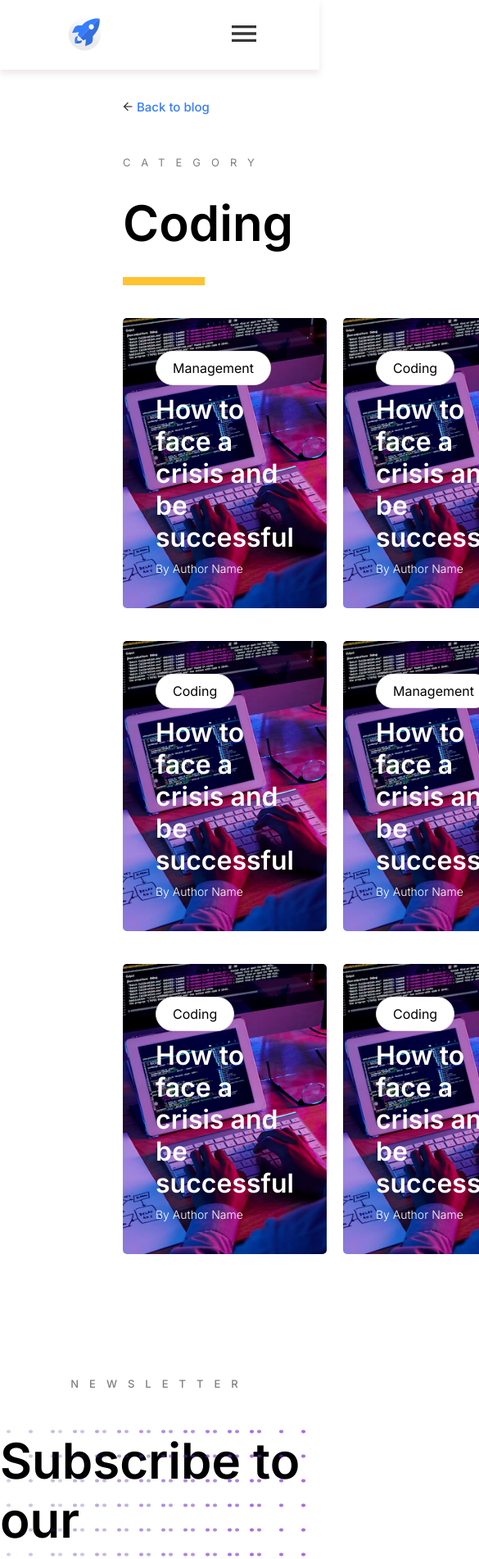
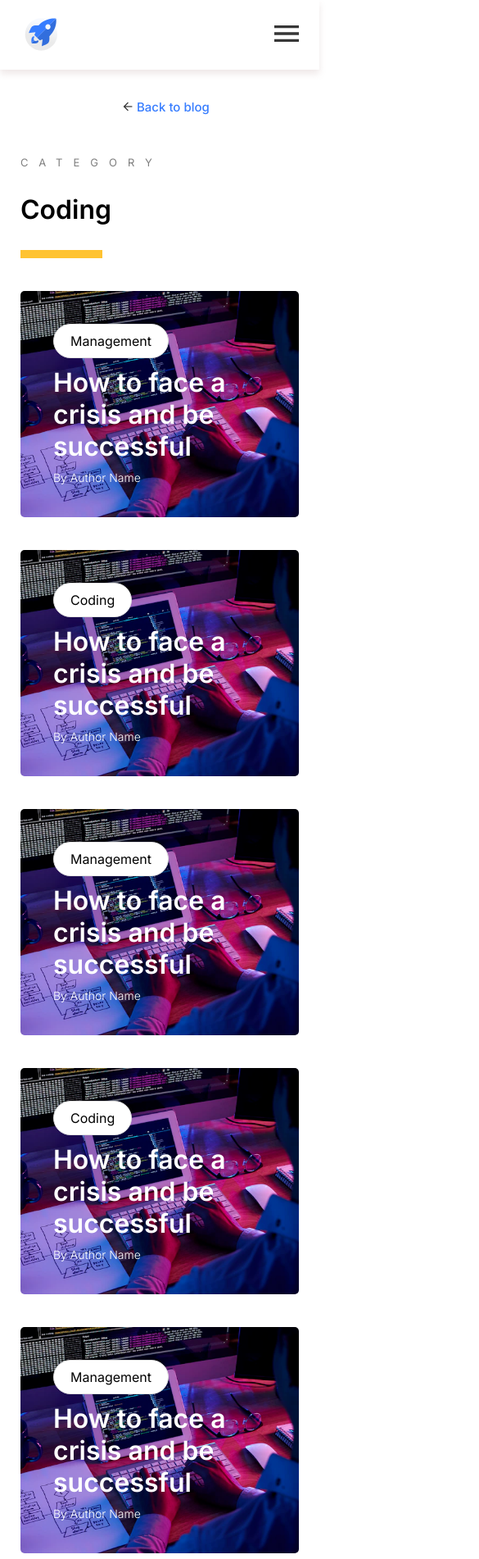
Before and after one commit to ViktorShev/WeDevelop_React_Page_Mock, a React (Create React App) app: page /coding in a window 390 px wide. Shown: the top 1902 px of the page at 82% size, 585 px wide, since content can reach past the window. Built offline with nearby package versions, Linux system fonts and the light colour scheme.

Commit message:
finish implementing 95% of mobile/responsive css

```diff
--- a/src/components/Breadcrumb/Breadcrumb.js
+++ b/src/components/Breadcrumb/Breadcrumb.js
@@ -1,5 +1,6 @@
-import PropTypes from 'prop-types'
-import './Breadcrumb.scss'
+import PropTypes from 'prop-types';
+import searchIcon from '../../img/breadcrumbSearchIcon.svg';
+import './Breadcrumb.scss';
 
 function Breadcrumb(props) {
   const {
@@ -8,10 +9,27 @@ function Breadcrumb(props) {
 
   return (
     <div className='breadcrumb'>
-      <span className='breadcrumbCategoriesText'>Categories </span>
-      {categories.map((category, i) => {
-        return <button key={i}><a href={category.url}>{category.categoryName}</a></button>
-      })}
+      <div className='desktopBreadcrumb'>
+        <div className='desktopBreadcrumbContent'>
+          <span>Categories</span>
+          {categories.map((category, i) => {
+            return <button key={i}><a href={category.url}>{category.categoryName}</a></button>
+          })}
+        </div>
+        <img src={searchIcon} alt=""/>
+      </div>
+      <div className='mobileBreadcrumb'>
+        <div className='mobileBreacrumbContent'>
+          <span>Categories </span>
+          <select>
+            <option>All</option>
+            {categories.map((category, i) => {
+              return <option key={i}><a href={category.url}>{category.categoryName}</a></option>
+            })}
+          </select>
+        </div>
+        <img src={searchIcon} alt=""/>
+      </div>
     </div>
   )
 }
--- a/src/components/Breadcrumb/Breadcrumb.scss
+++ b/src/components/Breadcrumb/Breadcrumb.scss
@@ -1,9 +1,43 @@
-.breadcrumb {
+.desktopBreadcrumb {
   display: flex;
-  margin-left: 150px;
+  flex-flow: row wrap;
+  justify-content: space-between;
+}
+
+.desktopBreadcrumb img {
+  margin-right: 65px;
+}
+
+.desktopBreadcrumbContent {
+  display: flex;
   flex-flow: row wrap;
   align-items: center;
-  column-gap: 10px;
+  margin-left: 150px;
+}
+
+.mobileBreadcrumb {
+  display: none;
+}
+
+.mobileBreacrumbContent {
+  margin-right: auto;
+  display: flex;
+  flex-flow: column;
+  row-gap: 5px;
+}
+
+.mobileBreacrumbContent select {
+  background: white;
+  border-radius: 4px;
+  border: none;
+  outline: none;
+  padding: 4px 10px 4px 16px;
+  height: 30px;
+}
+
+.mobileBreadcrumb img {
+  margin-right: 25px;
+  margin-left: auto;
 }
 
 .breadcrumb span {
@@ -23,6 +57,7 @@
 }
 
 .breadcrumb button {
+  margin-left: 10px;
   height: 35px;
   border: 1px solid #E1E1E1;
   border-radius: 100px;
@@ -33,3 +68,16 @@
 .breadcrumb button:hover {
   box-shadow: 0px 5px 8px rgba(0, 0, 0, 0.2);
 }
+
+@media (max-width: 950px) {
+  .desktopBreadcrumb {
+    display: none;
+  }
+
+  .mobileBreadcrumb {
+    display: flex;
+    flex-flow: row;
+    justify-content: space-around;
+    margin-left: 25px;
+  }
+}
--- a/src/components/Navbar/Navbar.scss
+++ b/src/components/Navbar/Navbar.scss
@@ -1,7 +1,7 @@
 .navbar {
   display: flex;
   flex-flow: row wrap;
-  justify-content: space-around;
+  justify-content: space-between;
   align-items: center;
   background-color: white;
   box-shadow: 0px 5px 8px rgba(175, 138, 138, 0.2);
@@ -13,8 +13,25 @@
   z-index: 2;
 }
 
+.navbarImage .desktop {
+  margin-left: 150px;
+  margin-right: auto;
+}
+
 .navbarImage .mobile {
   display: none;
+}
+
+@media (max-width: 1150px) {
+  .navbarImage .desktop {
+    display: none;
+  }
+
+  .navbarImage .mobile {
+    display: block;
+    margin-left: 150px;
+    margin-right: auto;
+  }
 }
 
 @media (max-width: 950px) {
@@ -24,11 +41,15 @@
 
   .navbarImage .mobile {
     display: block;
+    margin-left: 25px;
+    margin-right: auto;
   }
 }
 
 .mobileMenu {
   display: none;
+  margin-right: 25px;
+  margin-left: auto;
 }
 
 .mobileMenu button {
@@ -108,6 +129,11 @@
   }
 }
 
+.links {
+  margin-right: 65px;
+  margin-left: auto;
+}
+
 .links a {
   padding: 25px;
   font-family: 'Inter';
--- a/src/components/Newsletter/Newsletter.js
+++ b/src/components/Newsletter/Newsletter.js
@@ -14,7 +14,7 @@ function NewsletterSubscriptionForm(props) {
         <img className='leftDotsPattern' src={dotsPattern} alt=""/>
         <img className='rightDotsPattern' src={dotsPattern} alt=""/>
         <span className='newsletterHeader'>NEWSLETTER</span>
-        <h1>Subscribe to our newsletter</h1>
+        <h1><span className='subscribeTo'>Subscribe to</span><span className='mobileText'>our newsletter</span><span className='desktopText'> our newsletter</span></h1>
         <div className='separator'></div>
         <form className='newsletterSubscriptionForm'>
           <input type="email" placeholder="Email" id="email-field"></input>
--- a/src/components/Newsletter/Newsletter.scss
+++ b/src/components/Newsletter/Newsletter.scss
@@ -19,6 +19,19 @@
   right: 0px;
 }
 
+@media (max-width: 1150px) {
+  .leftDotsPattern {
+    position: static;
+    margin-bottom: 35px;
+  }
+
+  .rightDotsPattern {
+    position: static;
+    order: 1;
+    margin-top: 35px;
+  }
+}
+
 .newsletterHeader {
   font-family: 'Inter';
   font-weight: 500;
@@ -33,14 +46,69 @@
   font-size: 60px;
 }
 
+.mobileText {
+  display: none;
+}
+
+@media (max-width: 950px) {
+  .newsletter h1 {
+    font-size: 56px;
+  }
+
+  @media (max-width: 600px) {
+    .newsletter h1 {
+      font-size: 38px;
+    }
+  }
+
+  .desktopText {
+    display: none;
+  }
+
+  .mobileText {
+    display: block;
+  }
+
+  .subscribeTo {
+    margin-left: 25px;
+  }
+}
+
 .newsletterSubscriptionForm {
   display: flex;
-  column-gap: 10px;
+  column-gap: 15px;
+}
+
+@media (max-width: 600px) {
+  .newsletterSubscriptionForm {
+    display: flex;
+    flex-flow: column;
+    row-gap: 15px;
+  }
 }
 
 .newsletterSubscriptionForm #email-field {
+  padding: 0px;
   width: 660px;
   height: 35px;
+}
+
+@media (max-width: 950px) {
+  .newsletterSubscriptionForm #email-field {
+    width: 495px;
+  }
+
+  @media (max-width: 700px) {
+    .newsletterSubscriptionForm #email-field {
+      width: 330px;
+    }
+  }
+
+  @media (max-width: 365px) {
+    .newsletterSubscriptionForm #email-field {
+      width: 245px;
+    }
+  }
 }
 
 .newsletterSubscriptionForm button {
--- a/src/components/PostSection/PostSection.scss
+++ b/src/components/PostSection/PostSection.scss
@@ -6,19 +6,26 @@
   margin-right: 150px;
 }
 
+@media (max-width: 950px) {
+  .postSectionsContainer {
+    margin-left: 25px;
+    margin-right: 25px;
+  }
+}
+
 .postSectionContainer {
   width: 100%;
   margin-top: 50px;
 }
 
-.postSectionContainer #featured {
+#featured {
   display: grid;
   grid-template-columns: 1fr 1fr;
   grid-template-rows: 1fr;
   grid-gap: 20px;
 }
 
-.postSectionContainer #projects {
+#projects {
   display: grid;
   grid-template-columns: 1fr 1fr;
   grid-template-rows: 1fr;
@@ -26,16 +33,34 @@
   grid-row-gap: 40px;
 }
 
-.postSectionContainer #coding {
+#coding {
   display: grid;
   grid-template-columns: 1fr 1fr 1fr;
-  grid-template-rows: 1fr;
+  grid-auto-rows: 1fr;
   grid-column-gap: 20px;
   grid-row-gap: 40px;
 }
 
+@media (max-width: 1360px) {
+  #coding {
+    grid-template-columns: 1fr 1fr;
+  }
+
+  @media (max-width: 770px) {
+    #featured, #projects, #coding {
+      grid-template-columns: 1fr;
+    }
+  }
+}
+
 #featured .post:first-child {
   grid-row: 1 / span 2;
+}
+
+@media (max-width: 770px) {
+  #featured .post:first-child {
+    grid-row: 1
+  }
 }
 
 .sectionInfo {
@@ -68,3 +93,53 @@
   text-decoration: none;
   color: #377DFF;
 }
+
+@media (max-width: 950px) {
+  .sectionTopic {
+    font-size: 48px;
+  }
+
+  .sectionInfo a {
+    top: 130px;
+  }
+
+  @media (max-width: 700px) {
+    .sectionTopic {
+      font-size: 44px;
+    }
+
+    .sectionInfo a {
+      top: 125px;
+    }
+  }
+
+  @media (max-width: 615px) {
+    .sectionTopic {
+      font-size: 38px;
+    }
+
+    .sectionInfo a {
+      top: 115px;
+    }
+  }
+
+  @media (max-width: 415px) {
+    .sectionTopic {
+      font-size: 32px;
+    }
+
+    .sectionInfo a {
+      top: 110px;
+    }
+  }
+
+  @media (max-width: 360px) {
+    .sectionTopic {
+      font-size: 26px;
+    }
+
+    .sectionInfo a {
+      top: 100px;
+    }
+  }
+}
--- a/src/pages/homepage/Homepage.scss
+++ b/src/pages/homepage/Homepage.scss
@@ -20,3 +20,14 @@
   left: 0px;
   z-index: -1;
 }
+
+@media (max-width: 950px) {
+  .featuredDotsPattern {
+    right: 8px;
+  }
+
+  .featuredLeftCircle {
+    left: -75px;
+    top: 275px;
+  }
+}
```
